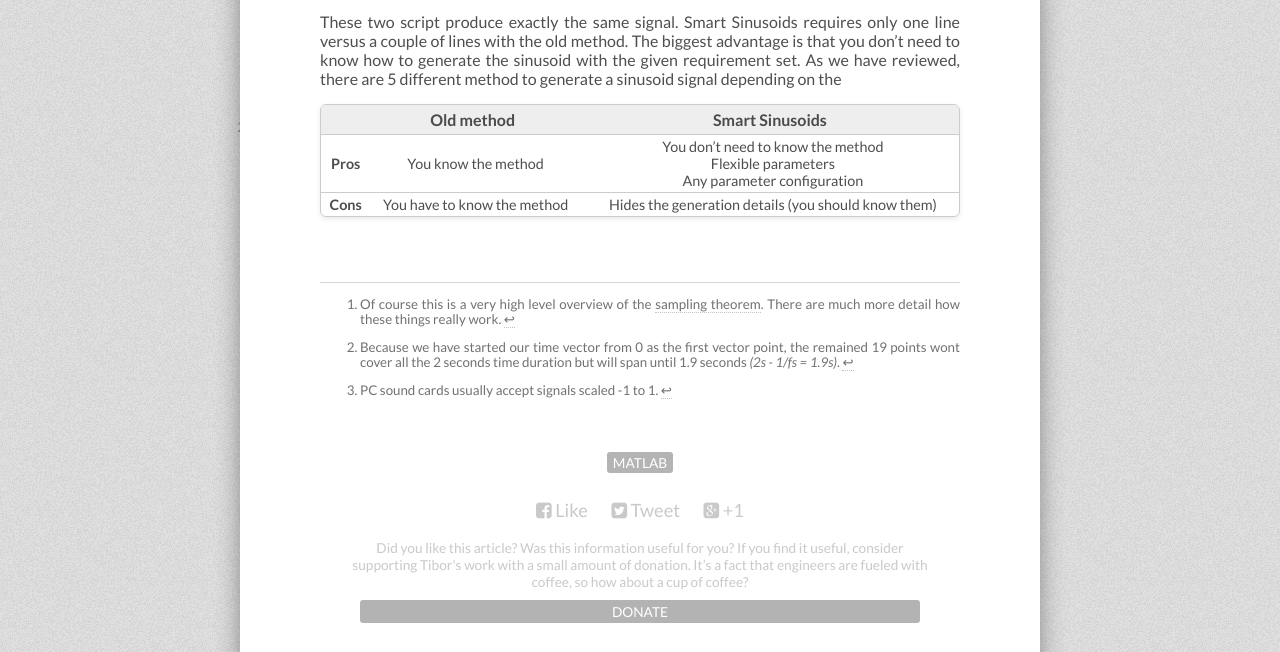
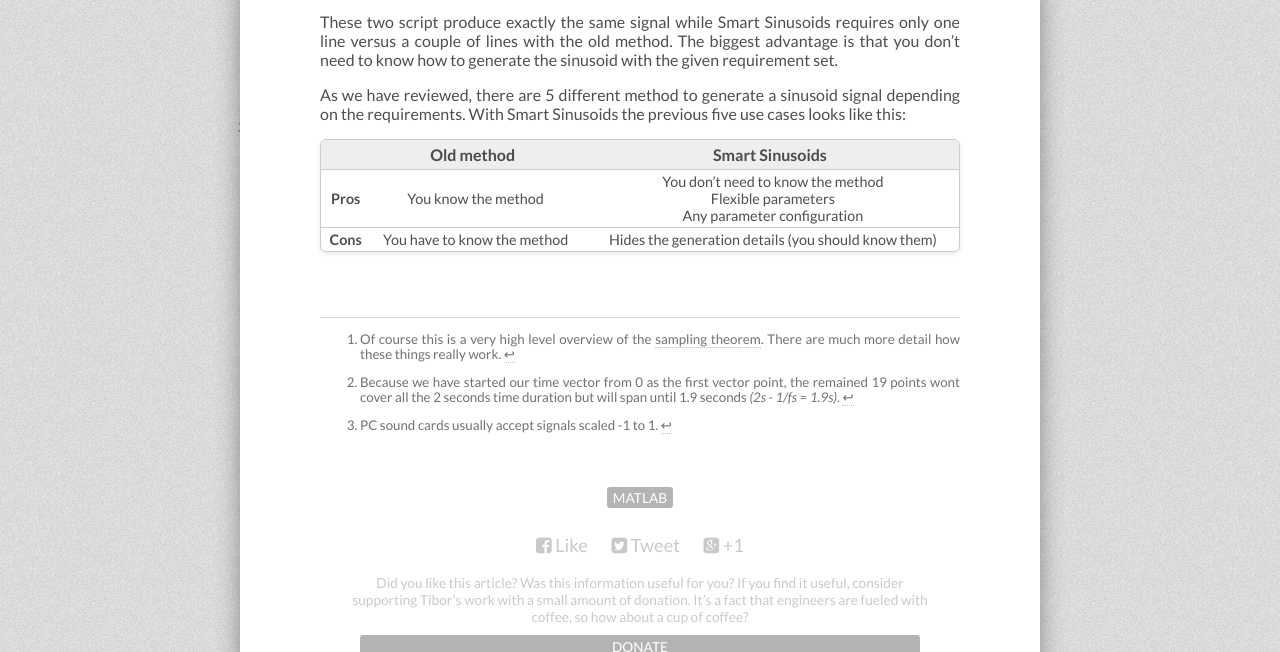
Before and after one commit to tiborsimon/tiborsimon.github.io, a Jekyll site: the page built from _posts/2015-05-28-smart-sinusoids.md, in a window 1280 px wide and 900 px high, scrolled down 6262 px, cut to the strip 248-900 px from the top of the window. Built offline with Jekyll 4.4.1, drawn with Linux system fonts in a browser that asks for light colours; nearby versions of some CDN libraries; comment, search, counter and statistics services are not loaded.

Commit message:
Article update

```diff
--- a/_posts/2015-05-28-smart-sinusoids.md
+++ b/_posts/2015-05-28-smart-sinusoids.md
@@ -132,7 +132,11 @@
 
 {% gist tiborsimon/89c9ca291f761c988d7e %}
 
-These two script produce exactly the same signal. Smart Sinusoids requires only one line versus a couple of lines with the old method. The biggest advantage is that you don't need to know how to generate the sinusoid with the given requirement set. As we have reviewed, there are 5 different method to generate a sinusoid signal depending on the
+These two script produce exactly the same signal while Smart Sinusoids requires only one line versus a couple of lines with the old method. The biggest advantage is that you don't need to know how to generate the sinusoid with the given requirement set.
+
+As we have reviewed, there are 5 different method to generate a sinusoid signal depending on the requirements. With Smart Sinusoids the previous five use cases looks like this:
+
+
 
 |  | Old method | Smart Sinusoids |
 |:--------------:|:----:|:---------------------:|
```
